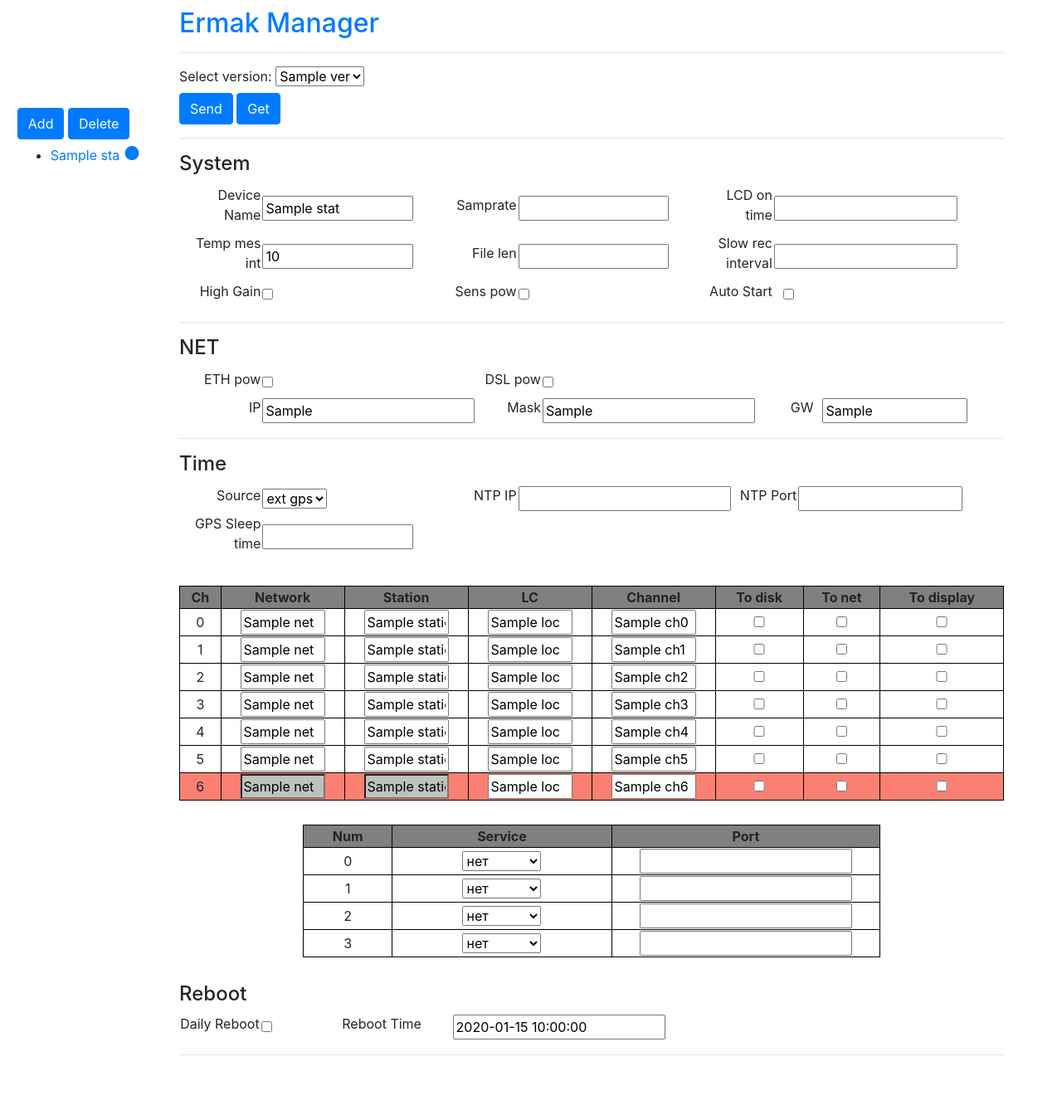
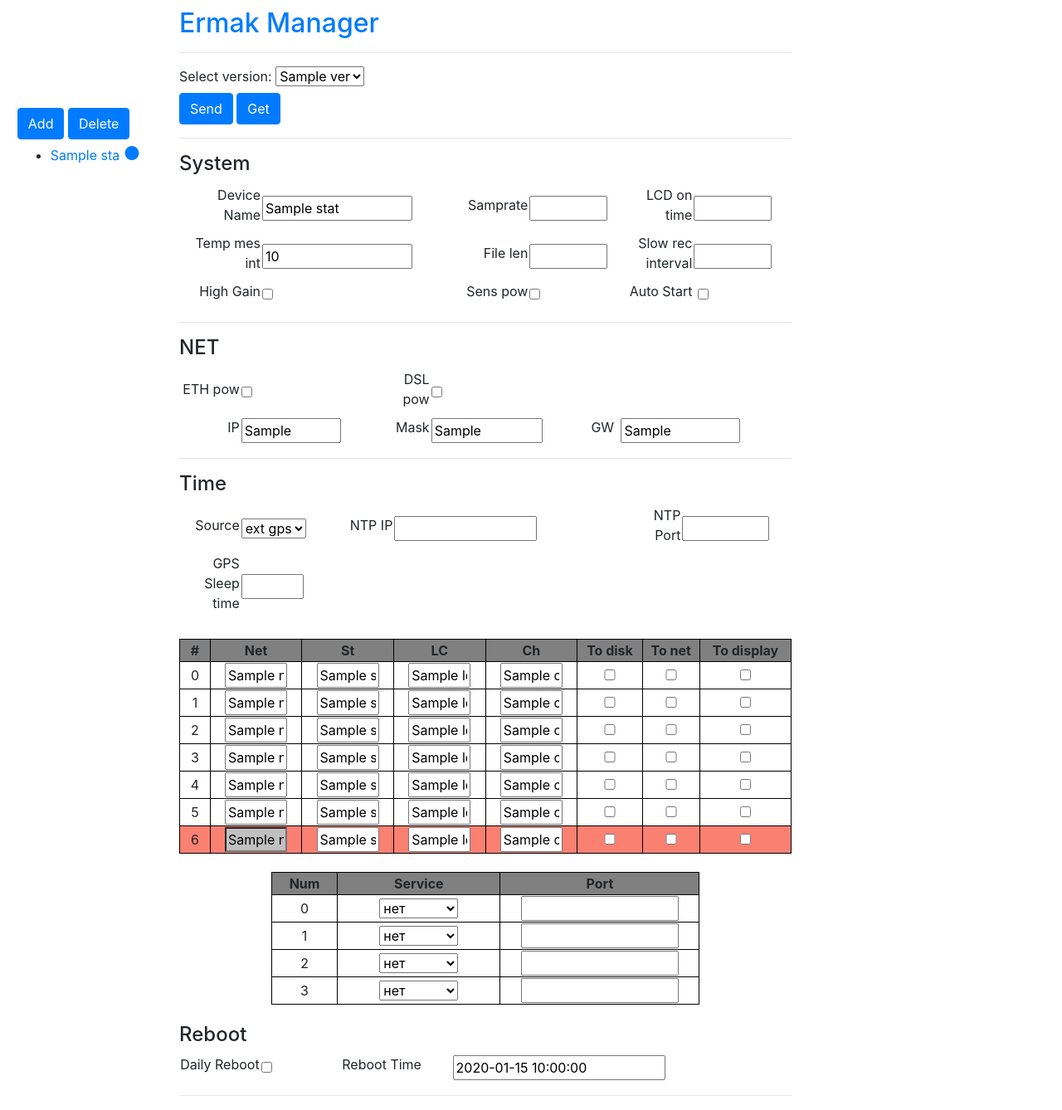
Before and after one commit to AlekseiMuryskin/ErmakManager, a Flask app: template templates/index.html in a window 1280 px wide. Shown: the whole page at 83% size. Before the commit the page ends 1272 px from the top, so only its background shows below. Run offline with Flask 3, Linux system fonts and the light colour scheme; the template is opened without the code that fills it: most values are stand-ins (such as "Sample title", 1, 10 or a date in 2020); some libraries are stand-ins or nearby versions.

Commit message:
Add adaptive interface and documentation

```diff
--- a/main.py
+++ b/main.py
@@ -1,12 +1,10 @@
-import configparser
 import os
 from flask import Flask, request, redirect
 from flask import render_template
 from configparser import ConfigParser
 import shutil
-import asyncio
 import requests
-import urllib.request
+
 
 app=Flask(__name__)
 
--- a/templates/base.html
+++ b/templates/base.html
@@ -28,7 +28,7 @@
           </div>
         </td>
         <td>
-          <div class="container">
+          <div class="container" style="width:75%;margin-left:0;">
            {% block content %} {% endblock %}
           </div>
         </td>
--- a/templates/index.html
+++ b/templates/index.html
@@ -44,6 +44,7 @@
     .tb2 td {
         border: 1px solid black;
         text-align: center;
+
     }
     .tb2 {
         border:1px solid black;
@@ -53,6 +54,7 @@
     .tb2 input {
         box-sizing: border-box;
         width:70%;
+        min-width:40px;
     }
     input[type="number"] {
         width: 80%;
@@ -115,19 +117,19 @@
                 </tr>
                <tr>
                     <td width="10%" class="label"><label for="deviceInput">Device Name</label></td>
-                    <td width="23%"><input id="deviceInput" name="deviceInput" type="text" maxlength="32" style="width:80%;" value="{{stat['device_name']}}" required></td>
+                    <td width="23%"><input id="deviceInput" name="deviceInput" type="text" maxlength="32" style="width:80%;min-width:140px;" value="{{stat['device_name']}}" required></td>
                     <td width="8%" class="label"><label for="samprateInput">Samprate</label></td>
-                    <td width="23%"><input id="samprateInput" name="samprateInput"  type="number" max="2000" min="10" step="10" value="{{stat['samprate']}}" required></td>
+                    <td width="12%"><input id="samprateInput" name="samprateInput"  type="number" max="2000" min="10" step="10" style="min-width:55px;" value="{{stat['samprate']}}" required></td>
                     <td width="8%" class="label"><label for="lcdInput">LCD on time</label></td>
-                    <td><input id="lcdInput" name="lcdInput" type="number" min="1" max="255" value="{{stat['LCD_ON_TIME']}}" required></td>
+                    <td width="12%"><input id="lcdInput" name="lcdInput" type="number" min="1" max="255" value="{{stat['LCD_ON_TIME']}}" style="min-width:55px;" required></td>
                </tr>
                <tr>
                     <td class="label"><label for="tempInput">Temp mes int</label></td>
-                    <td><input id="tempInput" name="tempInput" type="number" min="60" max="65535" value="{{stat['TEMP_MES_INT']}}" required></td>
+                    <td><input id="tempInput" name="tempInput" type="number" min="60" max="65535" value="{{stat['TEMP_MES_INT']}}" style="min-width:55px;" required></td>
                     <td class="label"><label for="lenInput">File len</label></td>
-                    <td><input id="lenInput" name="lenInput" type="number" value="{{stat['LEN']}}"></td>
+                    <td><input id="lenInput" name="lenInput" type="number" style="min-width:65px;" value="{{stat['LEN']}}"></td>
                     <td class="label"><label for="slowrecInput">Slow rec interval</label></td>
-                    <td><input id="slowrecInput" name="slowrecInput" type="number" min="0" max="4294967296" value="{{stat['SLOW_REC_INTERVAL']}}" required></td>
+                    <td><input id="slowrecInput" name="slowrecInput" type="number" min="0" style="min-width:55px;" max="4294967296" value="{{stat['SLOW_REC_INTERVAL']}}" required></td>
                 <tr>
                     <td class="label"><label for="gainInput">High Gain</label></td>
                     <td><input id="gainInput" name="gainInput" type="checkbox"></td>
@@ -158,11 +160,11 @@
               </tr>
               <tr>
                   <td class="label"><label for="ethipInput">IP</label></td>
-                  <td><input id="ethipInput" name="ethipInput" type="text" value="{{net['ETH_IP']}}" readonly></td>
+                  <td><input id="ethipInput" name="ethipInput" type="text" value="{{net['ETH_IP']}}" style="width:70%;min-width:120px;" readonly></td>
                   <td class="label"><label for="ethmaskInput">Mask</label></td>
-                  <td><input id="ethmaskInput" name="ethmaskInput" type="text"  pattern="^(([0-9]|[1-9][0-9]|1[0-9]{2}|2[0-4][0-9]|25[0-5])\.){3}([0-9]|[1-9][0-9]|1[0-9]{2}|2[0-4][0-9]|25[0-5])$" value="{{net['ETH_MASK']}}" required></td>
+                  <td><input id="ethmaskInput" name="ethmaskInput" type="text"  style="width:80%;min-width:120px;" pattern="^(([0-9]|[1-9][0-9]|1[0-9]{2}|2[0-4][0-9]|25[0-5])\.){3}([0-9]|[1-9][0-9]|1[0-9]{2}|2[0-4][0-9]|25[0-5])$" value="{{net['ETH_MASK']}}"  required></td>
                   <td class="label" width="8%" style="text-align:right;padding-right:1%;"><label for="ethgwInput">GW</label></td>
-                  <td><input id="ethgwInput" style="width:80%;" name="ethgwInput" type="text"  pattern="^(([0-9]|[1-9][0-9]|1[0-9]{2}|2[0-4][0-9]|25[0-5])\.){3}([0-9]|[1-9][0-9]|1[0-9]{2}|2[0-4][0-9]|25[0-5])$" value="{{net['ETH_GW']}}" required></td>
+                  <td><input id="ethgwInput" style="width:70%;min-width:120px;" name="ethgwInput" type="text" pattern="^(([0-9]|[1-9][0-9]|1[0-9]{2}|2[0-4][0-9]|25[0-5])\.){3}([0-9]|[1-9][0-9]|1[0-9]{2}|2[0-4][0-9]|25[0-5])$" value="{{net['ETH_GW']}}" required></td>
               </tr>
 
           </table>
@@ -181,7 +183,7 @@
                 </tr>
               <tr>
                  <td width="10%" class="label"><label for="sourceInput">Source</label></td>
-                 <td width="23%">
+                 <td width="13%">
 
                     <select id="sourceInput" name="sourceInput">
                         <option value="0">ext gps</option>
@@ -199,10 +201,10 @@
 
                     </script>
                 </td>
-                 <td width="8%" class="label"><label for="ntpipInput">NTP IP</label></td>
-                 <td width="23%"><input id="ntpipInput" name="ntpipInput" type="text"  pattern="^(([0-9]|[1-9][0-9]|1[0-9]{2}|2[0-4][0-9]|25[0-5])\.){3}([0-9]|[1-9][0-9]|1[0-9]{2}|2[0-4][0-9]|25[0-5])$" value="{{time['NTP_IP']}}" ></td>
+                 <td style="width:12%;" class="label"><label for="ntpipInput">NTP IP</label></td>
+                 <td><input id="ntpipInput" name="ntpipInput" type="text" style="width:60%;min-width:120px;"  pattern="^(([0-9]|[1-9][0-9]|1[0-9]{2}|2[0-4][0-9]|25[0-5])\.){3}([0-9]|[1-9][0-9]|1[0-9]{2}|2[0-4][0-9]|25[0-5])$" value="{{time['NTP_IP']}}" ></td>
                  <td width="8%" class="label"><label for="ntpportInput">NTP Port</label></td>
-                 <td><input id="ntpportInput" name="ntpportInput" type="number" min="1" max="65535" value="{{time['NTP_PORT']}}" ></td>
+                 <td><input id="ntpportInput" name="ntpportInput" type="number" min="1" max="65535" style="min-width:80px;" value="{{time['NTP_PORT']}}" ></td>
               </tr>
               <tr>
                   <td class="label"><label for="gpssleepInput">GPS Sleep time</label></td>
@@ -214,11 +216,11 @@
 
        <table class="tb2">
            <tr>
+             <th>#</th>
+             <th>Net</th>
+             <th>St</th>
+             <th>LC</th>
              <th>Ch</th>
-             <th>Network</th>
-             <th>Station</th>
-             <th>LC</th>
-             <th>Channel</th>
              <th>To disk</th>
              <th>To net</th>
              <th>To display</th>
@@ -226,7 +228,7 @@
            <tr>
                <td width="5%">0</td>
                <td width="15%"><input id="net0Input" name="net0Input" maxlength="2" type="text" value="{{ch0['NET']}}" required></td>
-               <td width="15%"><input id="station0Input" name="station0Input" maxlength="5" type="text" value="{{ch0['STATION']}}" required></td>
+               <td width="15%"><input id="station0Input" name="station0Input" maxlength="5" style="min-width:50px;" type="text" value="{{ch0['STATION']}}" required></td>
                <td width="15%"><input id="loc0Input" name="loc0Input" type="text" size="2" maxlength="2" minlength="2" value="{{ch0['LOC']}}"></td>
                <td width="15%"><input id="name0Input" name="name0Input" type="text" size="3" maxlength="3" minlength="3" value="{{ch0['NAME']}}" required></td>
                <td><input id="todisk0Input" name="todisk0Input" type="checkbox"></td>
@@ -236,7 +238,7 @@
            <tr>
                <td>1</td>
                <td><input id="net1Input" name="net1Input" type="text" maxlength="2" value="{{ch1['NET']}}" required></td>
-               <td><input id="station0Input" name="station1Input" type="text" maxlength="5"  value="{{ch1['STATION']}}" required></td>
+               <td><input id="station0Input" name="station1Input" type="text" maxlength="5" style="min-width:50px;"  value="{{ch1['STATION']}}" required></td>
                <td><input id="loc1Input" name="loc1Input" type="text" size="2" maxlength="2" minlength="2" value="{{ch1['LOC']}}"></td>
                <td><input id="name1Input" name="name1Input" type="text" size="3" maxlength="3" minlength="3" value="{{ch1['NAME']}}" required></td>
                <td><input id="todisk1Input" name="todisk1Input" type="checkbox"></td>
@@ -245,7 +247,7 @@
            <tr>
                <td>2</td>
                <td><input id="net2Input" name="net2Input" type="text" maxlength="2" value="{{ch2['NET']}}" required></td>
-               <td><input id="station2Input" name="station2Input" type="text" maxlength="5" value="{{ch2['STATION']}}" required></td>
+               <td><input id="station2Input" name="station2Input" type="text" maxlength="5" style="min-width:50px;" value="{{ch2['STATION']}}" required></td>
                <td><input id="loc2Input" name="loc2Input" type="text" size="2" maxlength="2" minlength="2" value="{{ch2['LOC']}}"></td>
                <td><input id="name2Input" name="name2Input" type="text" size="3" maxlength="3" minlength="3" value="{{ch2['NAME']}}" required></td>
                <td><input id="todisk2Input" name="todisk2Input" type="checkbox"></td>
@@ -255,7 +257,7 @@
            <tr>
                <td>3</td>
                <td><input id="net3Input" name="net3Input" type="text" maxlength="2" value="{{ch3['NET']}}"required></td>
-               <td><input id="station3Input" name="station3Input" type="text" maxlength="5"  value="{{ch3['STATION']}}" required></td>
+               <td><input id="station3Input" name="station3Input" type="text" maxlength="5" style="min-width:50px;"  value="{{ch3['STATION']}}" required></td>
                <td><input id="loc3Input" name="loc3Input" type="text" size="2" maxlength="2" minlength="2" value="{{ch3['LOC']}}"></td>
                <td><input id="name3Input" name="name3Input" type="text" size="3" maxlength="3" minlength="3" value="{{ch3['NAME']}}" required></td>
                <td><input id="todisk3Input" name="todisk3Input" type="checkbox"></td>
@@ -265,7 +267,7 @@
            <tr>
                <td>4</td>
                <td><input id="net4Input" name="net4Input" type="text" maxlength="2" value="{{ch4['NET']}}" required></td>
-               <td><input id="station4Input" name="station4Input" type="text" maxlength="5"  value="{{ch4['STATION']}}" required></td>
+               <td><input id="station4Input" name="station4Input" type="text" maxlength="5" style="min-width:50px;" value="{{ch4['STATION']}}" required></td>
                <td><input id="loc4Input" name="loc4Input" type="text" size="2" maxlength="2" minlength="2" value="{{ch4['LOC']}}"></td>
                <td><input id="name4Input" name="name4Input" type="text" size="3" maxlength="3" minlength="3" value="{{ch4['NAME']}}" required></td>
                <td><input id="todisk4Input" name="todisk4Input" type="checkbox"></td>
@@ -275,7 +277,7 @@
            <tr>
                <td>5</td>
                <td><input id="net5Input" name="net5Input" type="text" maxlength="2" value="{{ch5['NET']}}" required></td>
-               <td><input id="station5Input" name="station5Input" type="text" maxlength="5" value="{{ch5['STATION']}}" required></td>
+               <td><input id="station5Input" name="station5Input" type="text" maxlength="5" style="min-width:50px;" value="{{ch5['STATION']}}" required></td>
                <td><input id="loc5Input" name="loc5Input" type="text" size="2" maxlength="2" minlength="2" value="{{ch5['LOC']}}"></td>
                <td><input id="name5Input" name="name5Input" type="text" size="3" maxlength="3" minlength="3" value="{{ch5['NAME']}}" required></td>
                <td><input id="todisk5Input" name="todisk5Input" type="checkbox"></td>
@@ -285,7 +287,7 @@
            <tr style="background-color: rgb(250, 128, 114);">
                <td>6</td>
                <td><input id="net6Input" name="net6Input" type="text" maxlength="2" value="{{ch6['NET']}}" style="background-color: silver;"></td>
-               <td><input id="station6Input" name="station6Input" type="text" maxlength="5"  value="{{ch6['STATION']}}" style="background-color: silver;"></td>
+               <td><input id="station6Input" name="station6Input" type="text" maxlength="5" style="min-width:50px;" value="{{ch6['STATION']}}" style="background-color: silver;"></td>
                <td><input id="loc6Input" name="loc6Input" type="text" size="2" maxlength="2" minlength="2" value="{{ch6['LOC']}}"></td>
                <td><input id="name6Input" name="name6Input" type="text" size="3" maxlength="3" minlength="3" value="{{ch6['NAME']}}" required></td>
                <td><input id="todisk6Input" name="todisk6Input" type="checkbox"></td>
@@ -422,6 +424,7 @@
         document.querySelector("#isRename").checked=true
         let regex = /^[^\s^\x00-\x1f\\?*:"";<>|\/.][^\x00-\x1f\\?*:"";<>|\/]*[^\s^\x00-\x1f\\?*:"";<>|\/.]+$/
         let newName=window.prompt("New Name:")
+        if (newName != null) {
             let stations=[]
             let curSta=""
             let navBar=document.querySelectorAll("#navBar li")
@@ -438,6 +441,8 @@
                 document.querySelector("#newNameSta").value=newName
                 $("#submit").click()
             }
+        }
+
     }
 
     function IsSubmit() {
```
Also changed, not shown: 1 other file. Lines whose indentation alone changed are shown as unchanged.
